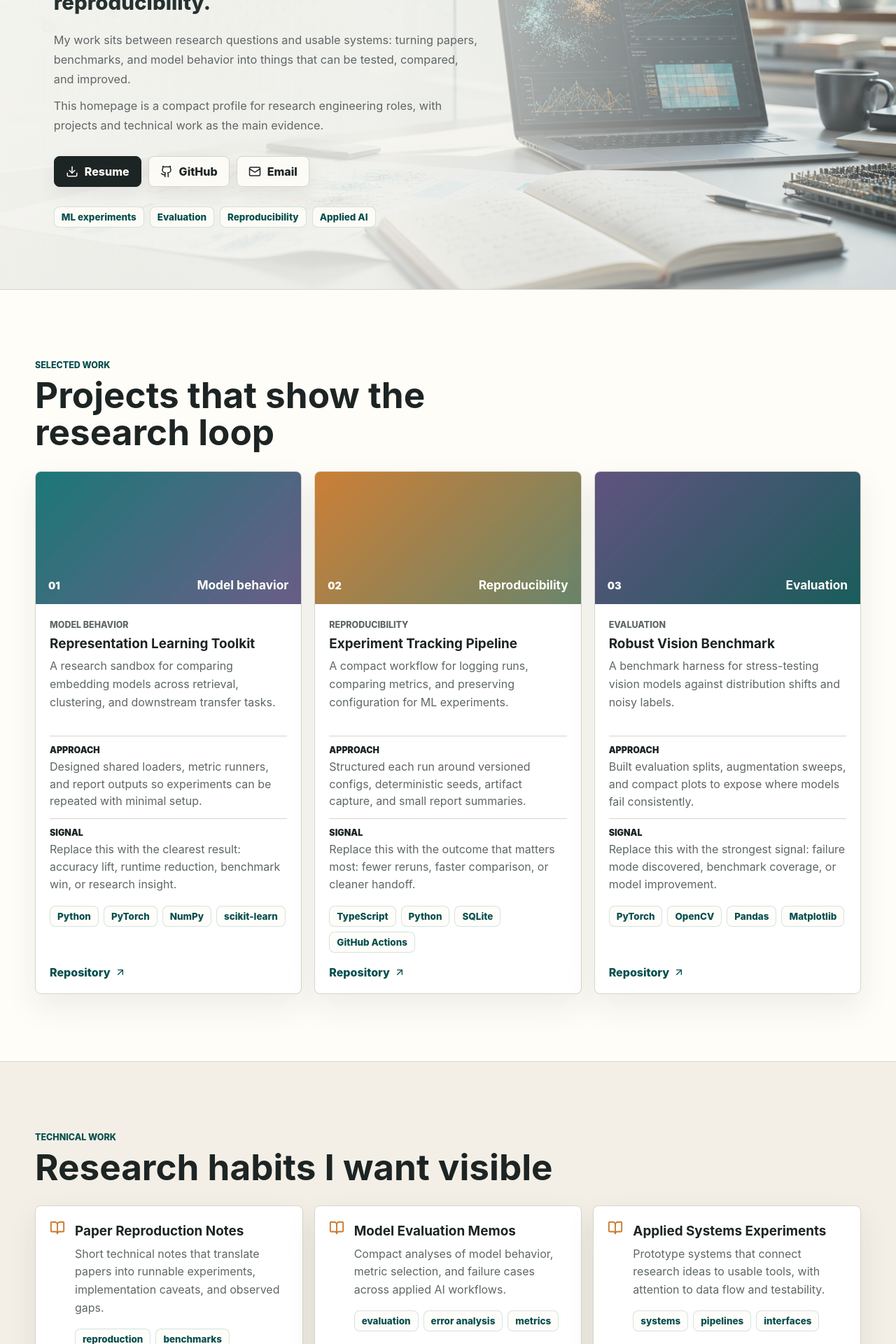
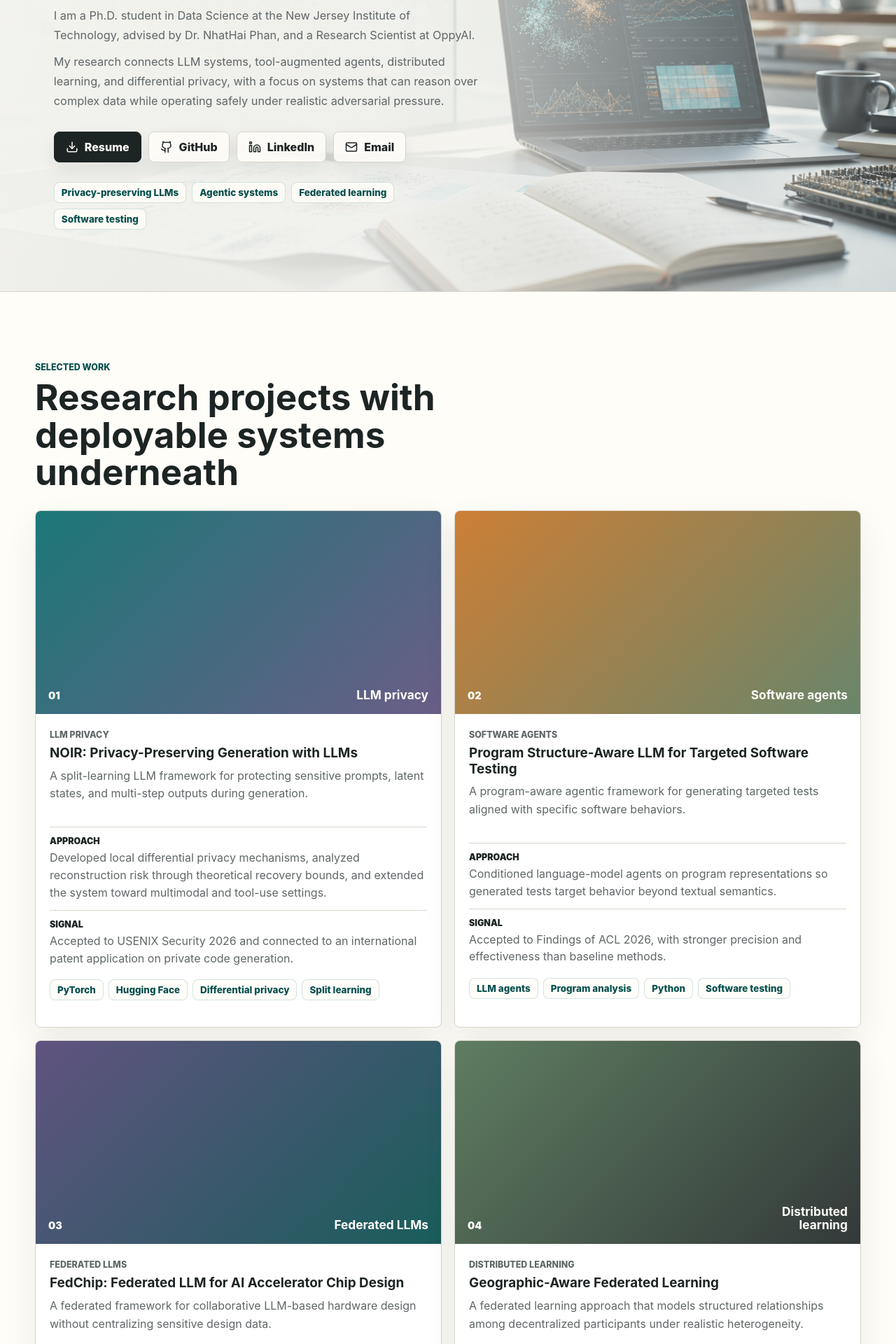
Before and after one commit to knguyen2410/Personal-Website, a React (Vite) app: page / in a window 1280 px wide. Shown: the part 420-2340 px from the top of the page at 70% size. Built offline with nearby package versions, Linux system fonts and the light colour scheme.

Commit message:
Update homepage with CV details

```diff
--- a/src/App.tsx
+++ b/src/App.tsx
@@ -1,5 +1,6 @@
 import {
   ArrowUpRight,
+  Award,
   BookOpen,
   BriefcaseBusiness,
   Download,
@@ -7,14 +8,18 @@ import {
   FileText,
   Github,
   GraduationCap,
+  Linkedin,
   Mail,
   MapPin,
+  Phone,
 } from "lucide-react";
 import { profile, type ProfileLink, type Project } from "./content/profile";
 
 const iconForLink = {
   github: Github,
+  linkedin: Linkedin,
   mail: Mail,
+  phone: Phone,
   resume: Download,
   external: ExternalLink,
 };
@@ -91,7 +96,7 @@ function ProjectCard({ project, index }: { project: Project; index: number }) {
 }
 
 function App() {
-  const primaryLinks = profile.links.slice(0, 2);
+  const primaryLinks = profile.links.slice(0, 3);
   const resumeLink = profile.links.find((link) => link.icon === "resume");
 
   return (
@@ -140,7 +145,7 @@ function App() {
         </section>
 
         <section className="section" id="projects">
-          <SectionHeading eyebrow="Selected work" title="Projects that show the research loop" />
+          <SectionHeading eyebrow="Selected work" title="Research projects with deployable systems underneath" />
           <div className="project-grid">
             {profile.projects.map((project, index) => (
               <ProjectCard key={project.title} project={project} index={index} />
@@ -149,7 +154,7 @@ function App() {
         </section>
 
         <section className="section section-band" id="research">
-          <SectionHeading eyebrow="Technical work" title="Research habits I want visible" />
+          <SectionHeading eyebrow="Publications" title="Peer-reviewed work, patent activity, and research outputs" />
           <div className="research-list">
             {profile.research.map((item) => (
               <article className="research-item" key={item.title}>
@@ -173,7 +178,8 @@ function App() {
             <SectionHeading eyebrow="Background" title="Experience and education" />
             <div className="timeline">
               {profile.timeline.map((item) => {
-                const Icon = item.label === "Education" ? GraduationCap : BriefcaseBusiness;
+                const isEducation = item.title.includes("Ph.D.") || item.title.includes("B.S.");
+                const Icon = isEducation ? GraduationCap : BriefcaseBusiness;
 
                 return (
                   <article className="timeline-item" key={`${item.label}-${item.title}`}>
@@ -191,7 +197,7 @@ function App() {
           </div>
 
           <div>
-            <SectionHeading eyebrow="Stack" title="Skills grouped for scanning" />
+            <SectionHeading eyebrow="Stack" title="Systems, research, and infrastructure skills" />
             <div className="skill-grid">
               {profile.skillGroups.map((group) => (
                 <article className="skill-group" key={group.title}>
@@ -205,26 +211,45 @@ function App() {
                 </article>
               ))}
             </div>
+            <div className="achievement-panel">
+              <div className="achievement-heading">
+                <Award aria-hidden="true" size={22} />
+                <h3>Service and recognition</h3>
+              </div>
+              <div className="achievement-list">
+                {profile.achievements.map((achievement) => (
+                  <article key={achievement.title}>
+                    <h4>{achievement.title}</h4>
+                    <p>{achievement.detail}</p>
+                  </article>
+                ))}
+              </div>
+            </div>
           </div>
         </section>
 
         <section className="contact-section" id="contact">
           <div>
             <p className="eyebrow">Contact</p>
-            <h2>Open to research engineering roles.</h2>
-            <p>
-              I am especially interested in teams that care about strong evaluation, clean experiment design,
-              and research work that can survive contact with real users.
-            </p>
+            <h2>{profile.contactHeading}</h2>
+            <p>{profile.contactText}</p>
           </div>
           <div className="contact-actions">
             <a href={`mailto:${profile.email}`}>
               <Mail aria-hidden="true" size={18} />
               {profile.email}
             </a>
+            <a href={`tel:${profile.phone.replace(/[^+\d]/g, "")}`}>
+              <Phone aria-hidden="true" size={18} />
+              {profile.phone}
+            </a>
             <a href={profile.githubUrl} target="_blank" rel="noreferrer">
               <Github aria-hidden="true" size={18} />
               GitHub
+            </a>
+            <a href={profile.linkedinUrl} target="_blank" rel="noreferrer">
+              <Linkedin aria-hidden="true" size={18} />
+              LinkedIn
             </a>
             <a href={profile.resumePath}>
               <Download aria-hidden="true" size={18} />
--- a/src/content/profile.ts
+++ b/src/content/profile.ts
@@ -1,7 +1,7 @@
 export type ProfileLink = {
   label: string;
   href: string;
-  icon: "github" | "mail" | "resume" | "external";
+  icon: "github" | "linkedin" | "mail" | "phone" | "resume" | "external";
   external?: boolean;
 };
 
@@ -34,21 +34,28 @@ export type SkillGroup = {
   skills: string[];
 };
 
+export type Achievement = {
+  title: string;
+  detail: string;
+};
+
 const assetPath = (fileName: string) => `${import.meta.env.BASE_URL}${fileName}`;
 
 export const profile = {
   name: "Khoa Nguyen",
-  role: "Research Engineer",
-  location: "United States",
-  email: "nkhoa2410@gmail.com",
+  role: "Ph.D. Researcher and Research Scientist",
+  location: "Newark, New Jersey",
+  email: "nk569@njit.edu",
+  phone: "(973) 978-6177",
   githubUrl: "https://github.com/knguyen2410",
+  linkedinUrl: "https://www.linkedin.com/in/khoanguyen2410",
   resumePath: assetPath("resume.pdf"),
   heroImage: assetPath("research-workspace.png"),
   headline:
-    "I build machine learning experiments, evaluation pipelines, and applied AI systems with a bias toward reproducibility.",
+    "I build reliable, privacy-preserving LLM and agentic systems for security-critical software and data-sensitive settings.",
   summary: [
-    "My work sits between research questions and usable systems: turning papers, benchmarks, and model behavior into things that can be tested, compared, and improved.",
-    "This homepage is a compact profile for research engineering roles, with projects and technical work as the main evidence.",
+    "I am a Ph.D. student in Data Science at the New Jersey Institute of Technology, advised by Dr. NhatHai Phan, and a Research Scientist at OppyAI.",
+    "My research connects LLM systems, tool-augmented agents, distributed learning, and differential privacy, with a focus on systems that can reason over complex data while operating safely under realistic adversarial pressure.",
   ],
   links: [
     {
@@ -58,8 +65,14 @@ export const profile = {
       external: true,
     },
     {
+      label: "LinkedIn",
+      href: "https://www.linkedin.com/in/khoanguyen2410",
+      icon: "linkedin",
+      external: true,
+    },
+    {
       label: "Email",
-      href: "mailto:nkhoa2410@gmail.com",
+      href: "mailto:nk569@njit.edu",
       icon: "mail",
     },
     {
@@ -68,122 +81,154 @@ export const profile = {
       icon: "resume",
     },
   ] satisfies ProfileLink[],
-  signals: ["ML experiments", "Evaluation", "Reproducibility", "Applied AI"],
+  signals: ["Privacy-preserving LLMs", "Agentic systems", "Federated learning", "Software testing"],
   projects: [
     {
-      title: "Representation Learning Toolkit",
-      focus: "Model behavior",
+      title: "NOIR: Privacy-Preserving Generation with LLMs",
+      focus: "LLM privacy",
       summary:
-        "A research sandbox for comparing embedding models across retrieval, clustering, and downstream transfer tasks.",
+        "A split-learning LLM framework for protecting sensitive prompts, latent states, and multi-step outputs during generation.",
       approach:
-        "Designed shared loaders, metric runners, and report outputs so experiments can be repeated with minimal setup.",
+        "Developed local differential privacy mechanisms, analyzed reconstruction risk through theoretical recovery bounds, and extended the system toward multimodal and tool-use settings.",
       impact:
-        "Replace this with the clearest result: accuracy lift, runtime reduction, benchmark win, or research insight.",
-      stack: ["Python", "PyTorch", "NumPy", "scikit-learn"],
-      links: [
-        {
-          label: "Repository",
-          href: "https://github.com/knguyen2410",
-          icon: "github",
-          external: true,
-        },
-      ],
+        "Accepted to USENIX Security 2026 and connected to an international patent application on private code generation.",
+      stack: ["PyTorch", "Hugging Face", "Differential privacy", "Split learning"],
+      links: [],
     },
     {
-      title: "Experiment Tracking Pipeline",
-      focus: "Reproducibility",
+      title: "Program Structure-Aware LLM for Targeted Software Testing",
+      focus: "Software agents",
       summary:
-        "A compact workflow for logging runs, comparing metrics, and preserving configuration for ML experiments.",
+        "A program-aware agentic framework for generating targeted tests aligned with specific software behaviors.",
       approach:
-        "Structured each run around versioned configs, deterministic seeds, artifact capture, and small report summaries.",
+        "Conditioned language-model agents on program representations so generated tests target behavior beyond textual semantics.",
       impact:
-        "Replace this with the outcome that matters most: fewer reruns, faster comparison, or cleaner handoff.",
-      stack: ["TypeScript", "Python", "SQLite", "GitHub Actions"],
-      links: [
-        {
-          label: "Repository",
-          href: "https://github.com/knguyen2410",
-          icon: "github",
-          external: true,
-        },
-      ],
+        "Accepted to Findings of ACL 2026, with stronger precision and effectiveness than baseline methods.",
+      stack: ["LLM agents", "Program analysis", "Python", "Software testing"],
+      links: [],
     },
     {
-      title: "Robust Vision Benchmark",
-      focus: "Evaluation",
+      title: "FedChip: Federated LLM for AI Accelerator Chip Design",
+      focus: "Federated LLMs",
       summary:
-        "A benchmark harness for stress-testing vision models against distribution shifts and noisy labels.",
+        "A federated framework for collaborative LLM-based hardware design without centralizing sensitive design data.",
       approach:
-        "Built evaluation splits, augmentation sweeps, and compact plots to expose where models fail consistently.",
+        "Built a multi-objective evaluation pipeline for accelerator design quality across distributed participants.",
       impact:
-        "Replace this with the strongest signal: failure mode discovered, benchmark coverage, or model improvement.",
-      stack: ["PyTorch", "OpenCV", "Pandas", "Matplotlib"],
-      links: [
-        {
-          label: "Repository",
-          href: "https://github.com/knguyen2410",
-          icon: "github",
-          external: true,
-        },
-      ],
+        "Published at IEEE ICLAD 2025, demonstrating practical gains over prior LLM-aided hardware design methods.",
+      stack: ["Federated learning", "LLMs", "Hardware design", "Evaluation"],
+      links: [],
+    },
+    {
+      title: "Geographic-Aware Federated Learning",
+      focus: "Distributed learning",
+      summary:
+        "A federated learning approach that models structured relationships among decentralized participants under realistic heterogeneity.",
+      approach:
+        "Developed stochastic geographic gradient fusion to incorporate real-world relational structure across clients.",
+      impact:
+        "Published at IEEE BigData 2025 and validated on large-scale distributed datasets.",
+      stack: ["Federated learning", "Optimization", "Distributed data", "Python"],
+      links: [],
     },
   ] satisfies Project[],
   research: [
     {
-      title: "Paper Reproduction Notes",
+      title: "NOIR: Privacy-Preserving Generation of Code with Open-Source LLMs",
       description:
-        "Short technical notes that translate papers into runnable experiments, implementation caveats, and observed gaps.",
-      tags: ["reproduction", "benchmarks", "implementation"],
+        "Khoa Nguyen, Khiem Ton, NhatHai Phan, Issa Khalil, Khang Tran, Cristian Borcea, Ruoming Jin, Abdallah Khreishah, My T. Thai.",
+      tags: ["USENIX Security 2026", "LLM privacy", "Code generation"],
     },
     {
-      title: "Model Evaluation Memos",
+      title: "Program Structure-aware Language Models",
       description:
-        "Compact analyses of model behavior, metric selection, and failure cases across applied AI workflows.",
-      tags: ["evaluation", "error analysis", "metrics"],
+        "Khang Tran, Khoa Nguyen, Cristian Borcea, NhatHai Phan. Targeted software testing beyond textual semantics.",
+      tags: ["Findings of ACL 2026", "Software testing", "LLM agents"],
     },
     {
-      title: "Applied Systems Experiments",
+      title: "SGFusion: Stochastic Geographic Gradient Fusion in Federated Learning",
       description:
-        "Prototype systems that connect research ideas to usable tools, with attention to data flow and testability.",
-      tags: ["systems", "pipelines", "interfaces"],
+        "Khoa Nguyen, Khang Tran, NhatHai Phan, Cristian Borcea, Ruoming Jin, Issa Khalil.",
+      tags: ["IEEE BigData 2025", "Federated learning", "Distributed optimization"],
+    },
+    {
+      title: "FedChip: Federated LLM for AI Accelerator Chip Design",
+      description:
+        "Mahmoud Nazzal, Khoa Nguyen, Deepak Vungarala, Ramtin Zand, Shaahin Angizi, Hai Phan, Abdallah Khreishah.",
+      tags: ["IEEE ICLAD 2025", "Federated LLMs", "Chip design"],
+    },
+    {
+      title: "System and Method for Private Generation of Code",
+      description:
+        "International patent application with NhatHai Phan, Khiem Ton, Issa Khalil, My Thai, and Ruoming Jin.",
+      tags: ["Patent", "PCT/US25/042391", "Private code generation"],
     },
   ] satisfies ResearchItem[],
   timeline: [
     {
-      label: "Experience",
-      title: "Research Engineering Projects",
-      organization: "Independent and academic work",
+      label: "Nov 2024 - Present",
+      title: "Research Scientist",
+      organization: "OppyAI Inc. - Newark, NJ",
       detail:
-        "Built and evaluated ML prototypes, reproducible experiment workflows, and technical writeups for applied research questions.",
+        "Helped launch OppyAI from research on privacy-preserving AI, designed core LLM privacy techniques, and built multi-node, multi-GPU data processing, training, and evaluation pipelines.",
     },
     {
-      label: "Education",
-      title: "Computer Science and Machine Learning",
-      organization: "Add university or program",
+      label: "Nov 2025 - Present",
+      title: "Research Collaborator",
+      organization: "AT&T - Bedminster, NJ",
       detail:
-        "Add degree, coursework, research lab, thesis, or relevant academic focus before broad application use.",
+        "Working on machine-learning approaches for cellular network maintenance scheduling.",
+    },
+    {
+      label: "Sep 2023 - Present",
+      title: "Ph.D. in Data Science",
+      organization: "New Jersey Institute of Technology",
+      detail: "Advised by Dr. NhatHai Phan, with research on privacy-preserving LLMs, agent systems, and federated learning.",
+    },
+    {
+      label: "Sep 2019 - May 2023",
+      title: "B.S. in Computer Science",
+      organization: "New Jersey Institute of Technology",
+      detail: "Undergraduate training in computer science, programming systems, and data science foundations.",
     },
   ] satisfies TimelineItem[],
   skillGroups: [
     {
-      title: "ML / AI",
-      skills: ["PyTorch", "Transformers", "Evaluation", "Representation learning"],
+      title: "Frameworks",
+      skills: ["PyTorch", "Hugging Face", "LLaMA-Factory", "VERL", "DeepSpeed", "Ray"],
     },
     {
-      title: "Research",
-      skills: ["Paper reproduction", "Ablations", "Benchmarking", "Error analysis"],
+      title: "Research Areas",
+      skills: ["LLM systems", "Agentic AI", "Differential privacy", "Federated learning", "Software testing"],
     },
     {
-      title: "Engineering",
-      skills: ["TypeScript", "Python", "React", "APIs"],
+      title: "Infrastructure",
+      skills: ["CUDA", "Linux", "Git", "Docker", "SQL", "Multi-GPU training"],
     },
     {
-      title: "Data",
-      skills: ["Pandas", "SQL", "Data pipelines", "Visualization"],
+      title: "Languages",
+      skills: ["Python", "Bash", "Java", "C++", "C"],
+    },
+  ] satisfies SkillGroup[],
+  achievements: [
+    {
+      title: "Teaching Assistant at NJIT",
+      detail: "Supported DS110, CS280, DS677, and DS636 across AI foundations, programming languages, deep learning, and analytics.",
     },
     {
-      title: "Tools",
-      skills: ["Git", "GitHub Actions", "Linux", "Docker"],
+      title: "Winner - GfK NextGen Data Science Hackathon 2022",
+      detail: "Awarded first place in a data science competition focused on applied analytics.",
     },
-  ] satisfies SkillGroup[],
+    {
+      title: "ICPC Greater NY Regional Qualifier 2022",
+      detail: "Qualified for the regional contest through competitive programming performance.",
+    },
+    {
+      title: "3rd Prize - Vietnam Science and Engineering Fair 2017",
+      detail: "Recognized for early research and engineering work.",
+    },
+  ] satisfies Achievement[],
+  contactHeading: "Open to research engineering, LLM systems, and privacy-preserving AI roles.",
+  contactText:
+    "I am especially interested in teams building reliable agentic systems, secure ML infrastructure, and privacy-preserving AI that can move from research prototypes into deployed products.",
 };
--- a/src/styles.css
+++ b/src/styles.css
@@ -247,14 +247,15 @@ h1 {
 
 .project-grid {
   display: grid;
-  grid-template-columns: repeat(3, minmax(0, 1fr));
+  grid-template-columns: repeat(2, minmax(0, 1fr));
   gap: 18px;
 }
 
 .project-card,
 .research-item,
 .timeline-item,
-.skill-group {
+.skill-group,
+.achievement-panel {
   border: 1px solid var(--line);
   border-radius: 8px;
   background: var(--paper-strong);
@@ -293,6 +294,12 @@ h1 {
     linear-gradient(45deg, transparent 0 47%, rgba(255, 253, 248, 0.28) 47% 49%, transparent 49% 100%);
 }
 
+.project-card:nth-child(4) .project-visual {
+  background:
+    linear-gradient(135deg, rgba(88, 120, 91, 0.96), rgba(29, 36, 36, 0.9)),
+    linear-gradient(45deg, transparent 0 47%, rgba(255, 253, 248, 0.28) 47% 49%, transparent 49% 100%);
+}
+
 .project-visual span {
   font-size: 0.9rem;
   font-weight: 900;
@@ -315,7 +322,8 @@ h1 {
 .project-card h3,
 .research-item h3,
 .timeline-item h3,
-.skill-group h3 {
+.skill-group h3,
+.achievement-panel h3 {
   margin: 5px 0 8px;
   font-size: 1.18rem;
   line-height: 1.2;
@@ -324,6 +332,7 @@ h1 {
 .project-card p,
 .research-item p,
 .timeline-item p,
+.achievement-list p,
 .contact-section p {
   color: var(--muted);
   line-height: 1.62;
@@ -393,7 +402,8 @@ h1 {
 
 .research-item svg,
 .timeline-item svg,
-.skill-group svg {
+.skill-group svg,
+.achievement-panel svg {
   color: var(--amber);
   flex: 0 0 auto;
 }
@@ -462,6 +472,43 @@ h1 {
   color: var(--muted);
   font-size: 0.9rem;
   font-weight: 760;
+}
+
+.achievement-panel {
+  margin-top: 14px;
+  padding: 20px;
+}
+
+.achievement-heading {
+  display: flex;
+  align-items: center;
+  gap: 10px;
+  margin-bottom: 14px;
+}
+
+.achievement-heading h3 {
+  margin: 0;
+}
+
+.achievement-list {
+  display: grid;
+  gap: 14px;
+}
+
+.achievement-list article {
+  border-top: 1px solid var(--line);
+  padding-top: 14px;
+}
+
+.achievement-list h4 {
+  margin: 0 0 4px;
+  color: var(--ink);
+  font-size: 1rem;
+  line-height: 1.25;
+}
+
+.achievement-list p {
+  margin: 0;
 }
 
 .contact-section {
```
Also changed, not shown: 2 other files (tests, documents, lock files or other folders).
